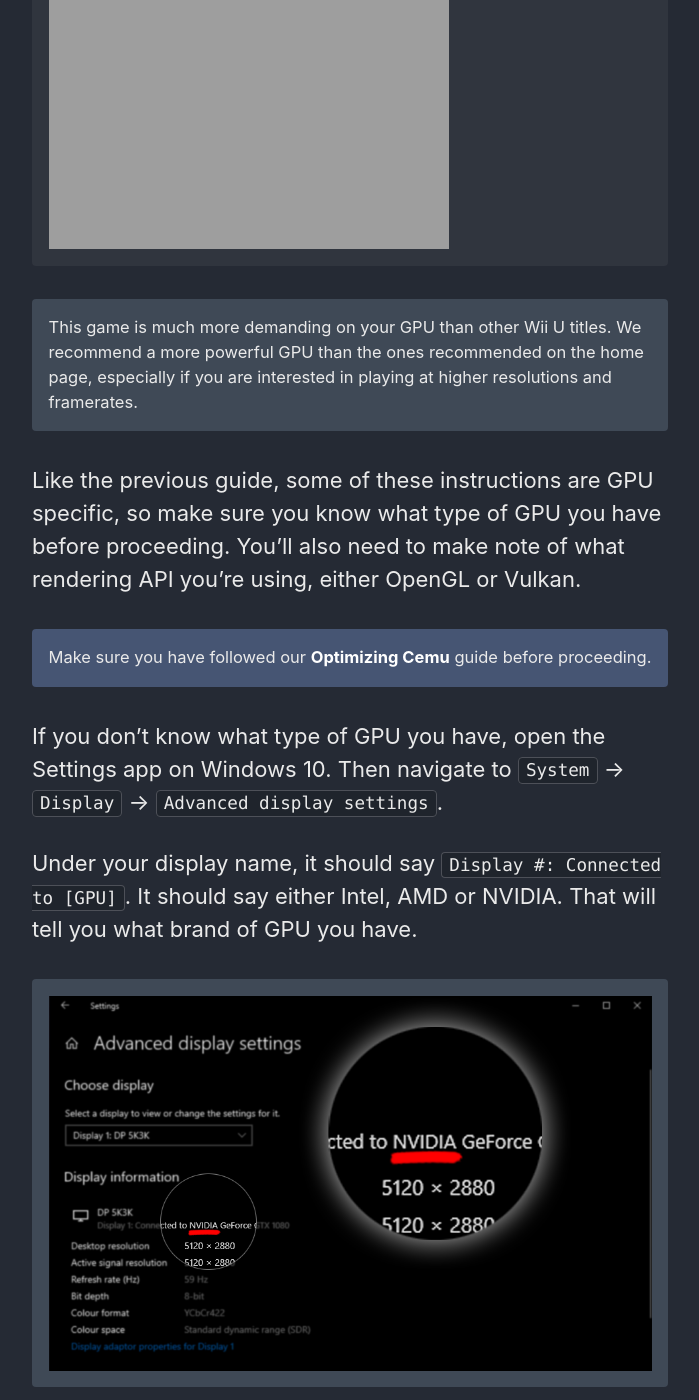
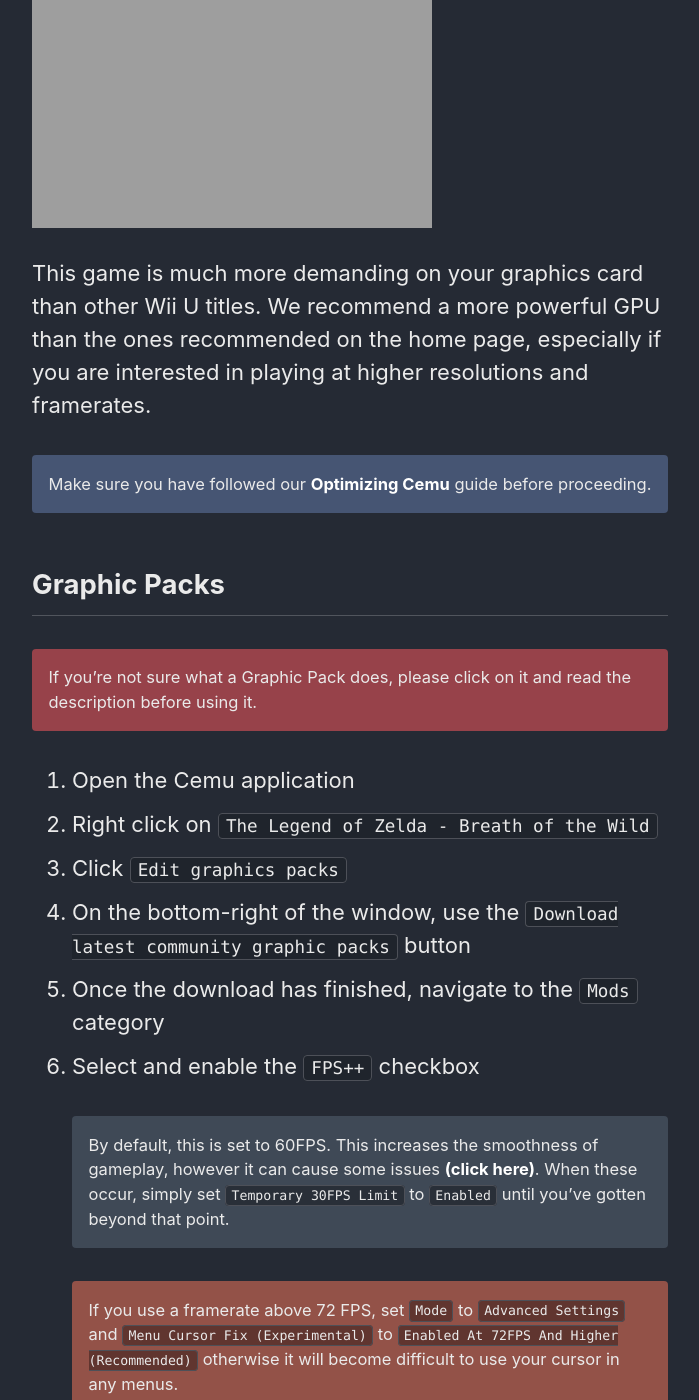
Before and after one commit to cfw-guide/cemu.cfw.guide, a Jekyll site: the page built from _pages/en_US/optimizing-botw.md, in a window 1280 px wide and 1400 px high, scrolled down 680 px. Shown: the whole window, without its empty margins (290-989 px from the left). Built offline with Jekyll 4.4.1, drawn with Linux system fonts in a browser that asks for light colours; some of the changed text lies outside the part shown.

Commit message:
redid optimizing-cemu page

```diff
--- a/_pages/en_US/optimizing-botw.md
+++ b/_pages/en_US/optimizing-botw.md
@@ -9,94 +9,158 @@
 Breath of the Wild is a particularly demanding game for a lot of systems, so people have created modifications to help you get the best performance possible in the game.
 
 ![]({{ "/assets/images/reshade.png" | absolute_url }})
-{: .notice}
 
-This game is much more demanding on your GPU than other Wii U titles. We recommend a more powerful GPU than the ones recommended on the home page, especially if you are interested in playing at higher resolutions and framerates.
-{: .notice--info}
+This game is much more demanding on your graphics card than other Wii U titles. We recommend a more powerful GPU than the ones recommended on the home page, especially if you are interested in playing at higher resolutions and framerates.
 
-Like the previous guide, some of these instructions are GPU specific, so make sure you know what type of GPU you have before proceeding. You'll also need to make note of what rendering API you're using, either OpenGL or Vulkan.
+<!--Like the previous guide, some of these instructions are GPU specific, so make sure you know what type of GPU you have before proceeding. You'll also need to make note of what rendering API you're using, either OpenGL or Vulkan.-->
 
 Make sure you have followed our [Optimizing Cemu](optimizing-cemu) guide before proceeding.
 {: .notice--textbox}
 
-If you don't know what type of GPU you have, open the Settings app on Windows 10. Then navigate to `System` -> `Display` -> `Advanced display settings`.
+<!--If you don't know what type of GPU you have, open the Settings app on Windows 10. Then navigate to `System` -> `Display` -> `Advanced display settings`.
 
 Under your display name, it should say `Display #: Connected to [GPU]`. It should say either Intel, AMD or NVIDIA. That will tell you what brand of GPU you have.
 
 ![]({{ "/assets/images/get_gpu.png" | absolute_url }})
-{: .notice--info}
+{: .notice--info}-->
 
 ## Graphic Packs
 
-Please make sure to the read the descriptions and presets for each graphic pack that you consider using.
+If you're not sure what a Graphic Pack does, please click on it and read the description before using it.
 {: .notice--danger}
+
+{% capture aspect-ratio-description-1 %}
+
+Breath of the Wild runs on a 16:9 aspect ratio on the Wii U. If you have a monitor that isn't 16:9, you may change the aspect ratio to match it in Cemu.
+{% endcapture %}
+
+{% capture aspect-ratio-description-2 %}
+
+Please be aware that while the game will render correctly at different aspect ratios, the UI elements will become stretched. This can be fixed by using [mods](https://gamebanana.com/gamefiles/10266) for supported aspect ratios.
+{% endcapture %}
+
+{% capture resolution-description-1 %}
+
+If you have a more powerful GPU, you may be able to change the resolution to a higher value, e.g. 1080p, 1440p (2K) or 2160p (4K).
+{% endcapture %}
+
+{% capture resolution-description-2 %}
+
+For higher resolutions, consider using the Vulkan rendering API for increased performance. For lower resolution monitors, you can also set your resolution to a higher value for a higher quality anti-aliasing effect, however this is very computationally expensive.
+{% endcapture %}
+
+{% capture resolution-description-3 %}
+
+Run the game with different resolutions to see which works best for you.
+{% endcapture %}
+
+{% capture anti-aliasing-description %}
+
+BOTW has anti-aliasing enabled by default. If you would like to use NVIDIA's implementation, or disable it entirely, you can switch to that here. NVIDIA anti-aliasing can give smoother edges at the cost of performance.
+{% endcapture %}
+
+{% capture shadows-description-1 %}
+
+This setting changes the resolution of the shadows. Increasing it makes shadows sharper and more accurate, while decreasing it can gain performance while sacrificing quality.
+{% endcapture %}
+
+{% capture shadows-description-2 %}
+
+Setting this to 400% may cause some instabilities so we recommend a maximum of 300%.
+{% endcapture %}
+
+{% capture aspect-ratio-html %}
+
+<div class="wrap-collabsible-1" style="padding-bottom: .2em;">
+    <input id="collapsible-1" class="toggle-1" type="checkbox">
+    <label for="collapsible-1" class="lbl-toggle-1"><a>Aspect Ratio</a></label>
+    <div class="collapsible-content-1">
+        <div class="content-inner notice--info">
+            <div style="padding:.5em;">{{ aspect-ratio-description-1 || markdownify }}</div>
+        </div>
+        <div class="content-inner notice--warning">
+            <div style="padding:.5em;">{{ aspect-ratio-description-2 || markdownify }}</div>
+        </div>
+    </div>
+</div>
+{% endcapture %}
+
+{% capture resolution-html %}
+
+<div class="wrap-collabsible-2" style="padding-bottom: .2em;">
+    <input id="collapsible-2" class="toggle-2" type="checkbox">
+    <label for="collapsible-2" class="lbl-toggle-2"><a>Resolution</a></label>
+    <div class="collapsible-content-2">
+        <div class="content-inner notice--info">
+            <div style="padding:.5em;">{{ resolution-description-1 || markdownify }}</div>
+        </div>
+        <div class="content-inner notice--textbox">
+            <div style="padding:.5em;">{{ resolution-description-2 || markdownify }}</div>
+        </div>
+        <div class="content-inner notice--primary">
+            <div style="padding:.5em;">{{ resolution-description-3 || markdownify }}</div>
+        </div>
+    </div>
+</div>
+{% endcapture %}
+
+{% capture anti-aliasing-html %}
+
+<div class="wrap-collabsible-3" style="padding-bottom: .2em;">
+    <input id="collapsible-3" class="toggle-3" type="checkbox">
+    <label for="collapsible-3" class="lbl-toggle-3"><a>Anti-Aliasing</a></label>
+    <div class="collapsible-content-3">
+        <div class="content-inner notice--info">
+            <div style="padding:.5em;">{{ anti-aliasing-description || markdownify }}</div>
+        </div>
+    </div>
+</div>
+{% endcapture %}
+
+{% capture shadows-html %}
+
+<div class="wrap-collabsible-4" style="padding-bottom: .2em;">
+    <input id="collapsible-4" class="toggle-4" type="checkbox">
+    <label for="collapsible-4" class="lbl-toggle-4"><a>Shadows</a></label>
+    <div class="collapsible-content-4">
+        <div class="content-inner notice--info">
+            <div style="padding:.5em;">{{ shadows-description-1 || markdownify }}</div>
+        </div>
+        <div class="content-inner notice--warning">
+            <div style="padding:.5em;">{{ shadows-description-2 || markdownify }}</div>
+        </div>
+    </div>
+</div>
+{% endcapture %}
+
+{% capture graphical-settings %}
+<div style="text-indent: 1em;">
+    {{ aspect-ratio-html }}
+    {{ resolution-html }}
+    {{ anti-aliasing-html }}
+    {{ shadows-html }}
+</div>
+{% endcapture %}
 
 1. Open the Cemu application
 1. Right click on `The Legend of Zelda - Breath of the Wild`
 1. Click `Edit graphics packs`
 1. On the bottom-right of the window, use the `Download latest community graphic packs` button
-1. Once the download has finished, select and enable the `Graphics` checkbox
-1. You should see a menu on the right half of the window, where you can edit graphical settings
-- <div class="wrap-collabsible-1">
-      <input id="collapsible-1" class="toggle-1" type="checkbox">
-      <label for="collapsible-1" class="lbl-toggle-1"><a>Aspect Ratio</a></label>
-      <div class="collapsible-content-1">
-        <div class="content-inner notice--info">
-          <div style="padding:.5em;">
-            <p>Breath of the Wild runs on a 16:9 aspect ratio on the Wii U. If you have a monitor that isn't 16:9, you may change the aspect ratio to match it in Cemu. Please be aware that UI elements will stretch on wide screens and cannot be fixed at this time.</p>
-          </div>
-        </div>
-      </div>
-- <div class="wrap-collabsible-2">
-      <input id="collapsible-2" class="toggle-2" type="checkbox">
-      <label for="collapsible-2" class="lbl-toggle-2"><a>Resolution</a></label>
-      <div class="collapsible-content-2">
-        <div class="content-inner notice--info">
-        <div style="padding:.5em;">
-          <p>If you have a more powerful GPU, you may be able to change the resolution to a higher value, e.g. 1080p or 1440p.</p>
-          <p>Run the game with different resolutions to see which works best for you.</p>
-        </div>
-      </div>
-        <div class="content-inner notice--textbox">
-        <div style="padding:.5em;">
-          <p>For higher resolutions, consider using the Vulkan rendering API for increased performance.</p>
-        </div>
-      </div>
-- <div class="wrap-collabsible-3">
-      <input id="collapsible-3" class="toggle-3" type="checkbox">
-      <label for="collapsible-3" class="lbl-toggle-3"><a>Anti-Aliasing</a></label>
-      <div class="collapsible-content-3">
-        <div class="content-inner notice--info">
-        <div style="padding:.5em;">
-          <p>BOTW has anti-aliasing enabled by default. If you would like to use NVIDIA's implementation, or disable it entirely, you can switch to that here.</p>
-        </div>
-      </div>
-- <div class="wrap-collabsible-4">
-      <input id="collapsible-4" class="toggle-4" type="checkbox">
-      <label for="collapsible-4" class="lbl-toggle-4"><a>Shadows</a></label>
-      <div class="collapsible-content-4">
-        <div class="content-inner notice--info">
-        <div style="padding:.5em;">
-          <p>This setting increases the resolution of the shadows. You can increase it up to 400% to make it sharper, or down to 50% to save performance.</p>
-        </div>
-      </div>
-        <div class="content-inner notice--danger">
-        <div style="padding:.5em;">
-          <p>Setting this to 400% can cause some instabilities so we recommend a maximum of 300%.</p>
-        </div>
-      </div>
-
-1. Navigate to the `Mods` category
+1. Once the download has finished, navigate to the `Mods` category
 1. Select and enable the `FPS++` checkbox
 
     By default, this is set to 60FPS. This increases the smoothness of gameplay, however it can cause some issues [(click here)](https://wiki.cemu.info/wiki/The_Legend_of_Zelda:_Breath_of_the_Wild#Issues_arising_by_using_FPS.2B.2B_or_static_FPS.2B.2B). When these occur, simply set `Temporary 30FPS Limit` to `Enabled` until you've gotten beyond that point.
     {: .notice--info}
 
-    If you use a framerate above 72 FPS, set `Mode` to `Advanced Settings` and set `Menu Cursor Fix (Experimental)` to `Enabled At 72FPS And Higher (Recommended)`, otherwise it will become difficult to use your cursor in any menus.
-    {: .notice--info}
+    If you use a framerate above 72 FPS, set `Mode` to `Advanced Settings` and `Menu Cursor Fix (Experimental)` to `Enabled At 72FPS And Higher (Recommended)` otherwise it will become difficult to use your cursor in any menus.
+    {: .notice--warning}
+
+1. Minimize the mods category
+1. Select and enable the `Graphics` checkbox
+1. You should see a menu on the right half of the window, where you can edit graphical settings
+
+{{ graphical-settings }}
 
 ---
 
 Once understanding what each setting does, we recommend you configure your own options. These settings should work for most people as a base however.
-
-**If you're not sure what a Graphic Pack does, please click on it and read the description before using it!**
```
